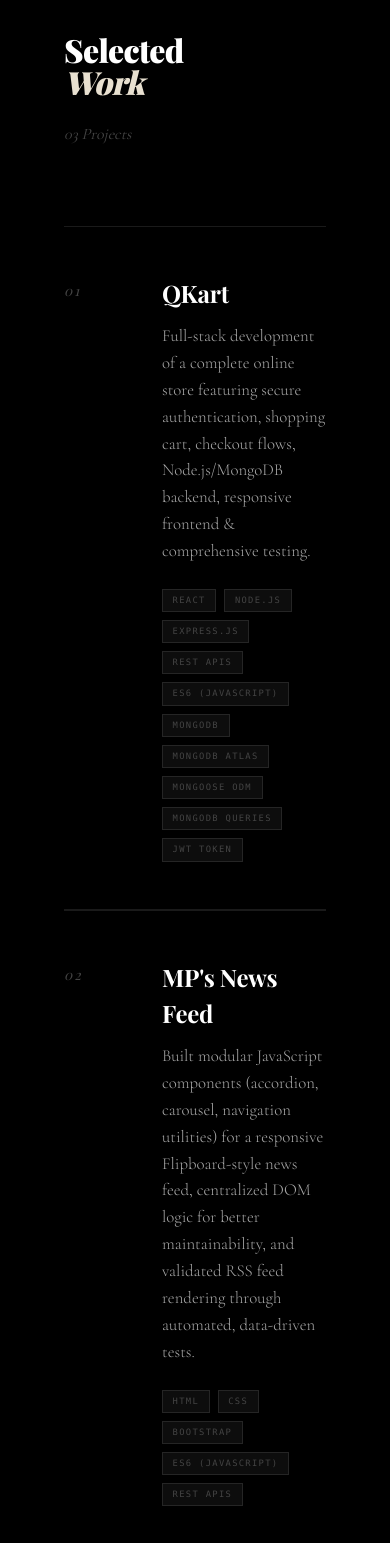
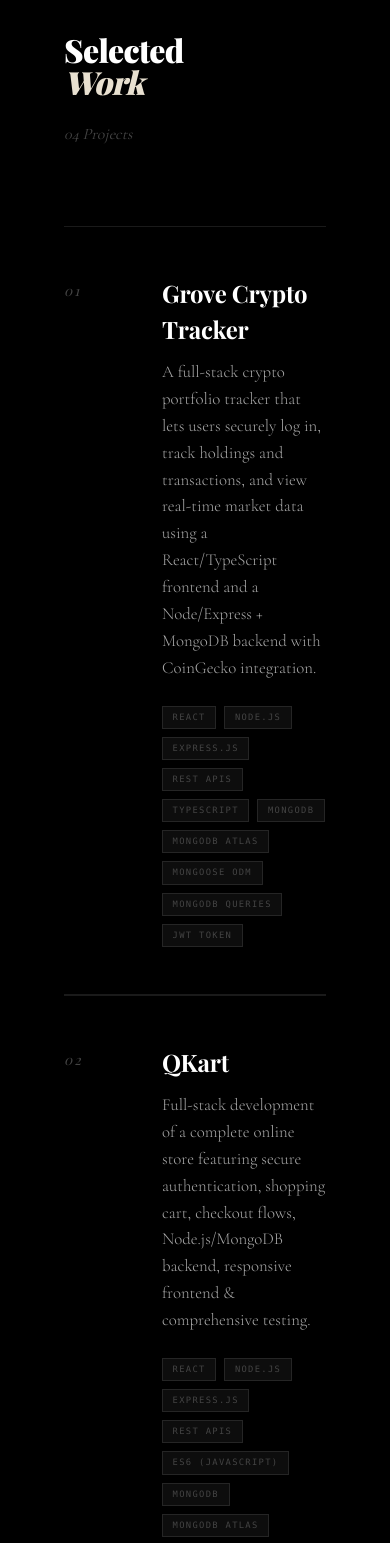
Before and after one commit to mohanishp9/dev-portfolio, a Next.js app: page / in a window 390 px wide. Shown: the part 5360-6903 px from the top of the page. Built offline with nearby package versions, Linux system fonts and the light colour scheme.

Commit message:
Project Add & Resume Updated

```diff
--- a/src/components/Projects.tsx
+++ b/src/components/Projects.tsx
@@ -5,10 +5,64 @@ const Projects = () => {
         <section id="projects" className="relative py-32 px-16">
             <div className="flex flex-col sm:flex-row sm:justify-between sm:items-end gap-6 mb-20 reveal-left">
                 <h2 className="font-playfair text-[clamp(32px,4vw,55px)] font-black leading-none tracking-[-0.02em]">Selected<br /><em className="italic text-accent">Work</em></h2>
-                <span className="font-cormorant text-base text-dim italic">03 Projects</span>
+                <span className="font-cormorant text-base text-dim italic">04 Projects</span>
             </div>
+
             <div className="project-card reveal-scale">
                 <div className="font-playfair text-[0.85rem] italic text-dim pt-[0.3rem] tracking-[0.15em]">01</div>
+                <div>
+                    <h3 className="project-title font-playfair text-[clamp(24px,3vw,36px)] font-bold tracking-[-0.01em] mb-3 transition-colors duration-300">
+                        Grove Crypto Tracker
+                    </h3>
+
+                    <p className="font-cormorant text-[1.05rem] text-silver leading-[1.6] font-light max-w-[500px] mb-6">
+                        A full-stack crypto portfolio tracker that lets users securely log in, track holdings and transactions, and view real-time market data using a React/TypeScript frontend and a Node/Express + MongoDB backend with CoinGecko integration.
+                    </p>
+
+                    <div className="flex flex-wrap gap-2">
+                        <span className="stack-badge">React</span>
+                        <span className="stack-badge">Node.js</span>
+                        <span className="stack-badge">Express.js</span>
+                        <span className="stack-badge">REST APIs</span>
+                        <span className="stack-badge">TypeScript</span>
+                        <span className="stack-badge">MongoDB</span>
+                        <span className="stack-badge">MongoDB Atlas</span>
+                        <span className="stack-badge">Mongoose ODM</span>
+                        <span className="stack-badge">MongoDB queries</span>
+                        <span className="stack-badge">JWT token</span>
+                    </div>
+                </div>
+                <div className="flex flex-col items-end gap-4 pt-[0.3rem] max-[900px]:hidden">
+
+                    <div className="flex gap-3">
+
+                        <a
+                            href="https://github.com/mohanishp9/crypto_portfolio_tracker"
+                            target="_blank"
+                            rel="noopener noreferrer"
+                            className="flex items-center justify-center w-[40px] h-[40px] border border-white/15 rounded-full text-[1rem] text-silver transition-all duration-300 hover:border-white/40 hover:text-white"
+                        >
+                            <FaGithub />
+                        </a>
+
+                        <a
+                            href="https://grove-crypto-tracker.vercel.app/"
+                            target="_blank"
+                            rel="noopener noreferrer"
+                            className="arrow-icon flex items-center justify-center w-[40px] h-[40px] border border-white/15 rounded-full text-[1rem] text-silver transition-all duration-300 hover:border-white/40 hover:text-white"
+                        >
+                            ↗
+                        </a>
+
+                    </div>
+
+                    <span className="text-[0.55rem] tracking-[0.2em] text-dim">2026</span>
+
+                </div>
+            </div>
+
+            <div className="project-card reveal-scale">
+                <div className="font-playfair text-[0.85rem] italic text-dim pt-[0.3rem] tracking-[0.15em]">02</div>
                 <div>
                     <h3 className="project-title font-playfair text-[clamp(24px,3vw,36px)] font-bold tracking-[-0.01em] mb-3 transition-colors duration-300">
                         QKart
@@ -61,7 +115,7 @@ const Projects = () => {
             </div>
 
             <div className="project-card reveal-scale">
-                <div className="font-playfair text-[0.85rem] italic text-dim pt-[0.3rem] tracking-[0.15em]">02</div>
+                <div className="font-playfair text-[0.85rem] italic text-dim pt-[0.3rem] tracking-[0.15em]">03</div>
                 <div>
                     <h3 className="project-title font-playfair text-[clamp(24px,3vw,36px)] font-bold tracking-[-0.01em] mb-3 transition-colors duration-300">
                         MP's News Feed
@@ -109,7 +163,7 @@ const Projects = () => {
             </div>
 
             <div className="project-card reveal-scale">
-                <div className="font-playfair text-[0.85rem] italic text-dim pt-[0.3rem] tracking-[0.15em]">03</div>
+                <div className="font-playfair text-[0.85rem] italic text-dim pt-[0.3rem] tracking-[0.15em]">04</div>
                 <div>
                     <h3 className="project-title font-playfair text-[clamp(24px,3vw,36px)] font-bold tracking-[-0.01em] mb-3 transition-colors duration-300">
                         MTripDynamic
```
Also changed, not shown: 1 other file (tests, documents, lock files or other folders).
